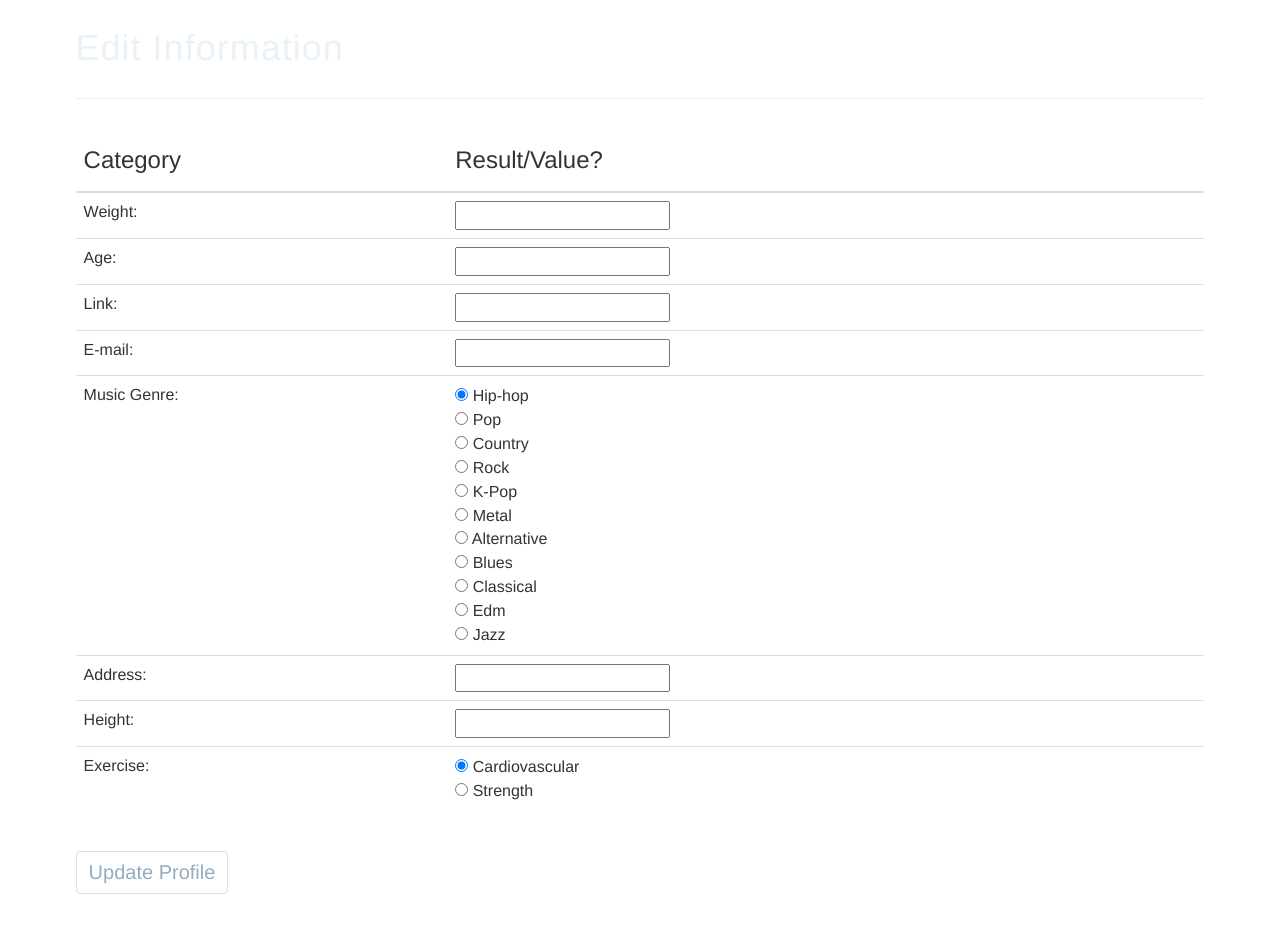
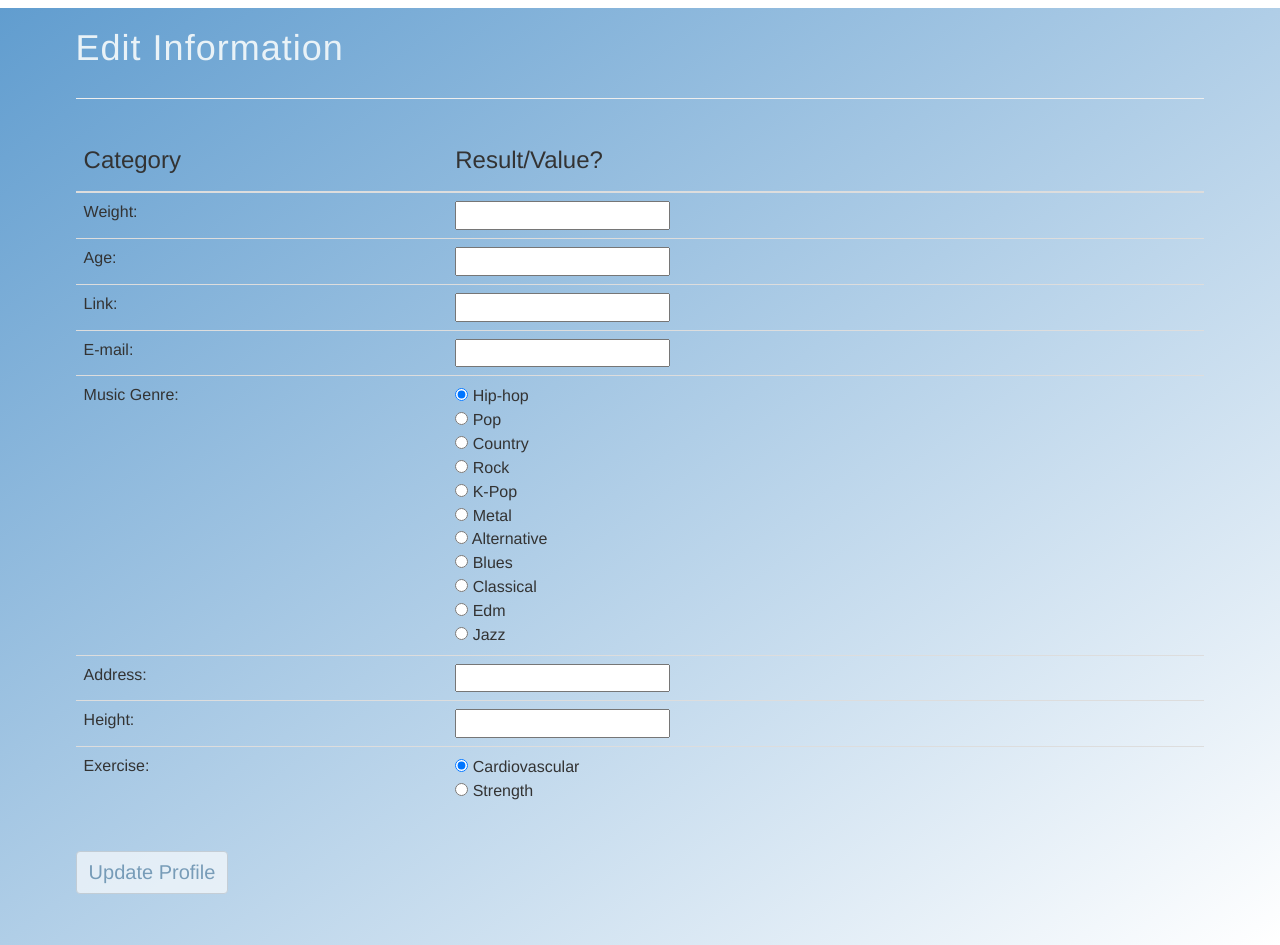
Before and after one commit to yuyangz/Limerence, a Python web app: template templates/edit_profile.html in a window 1280 px wide. Shown: the part 52-997 px from the top of the page. Run offline with Jinja, Linux system fonts and the light colour scheme; the template is opened without the code that fills it, so the values that code supplies are empty; some libraries are stand-ins or nearby versions.

Commit message:
Something with gradiant

```diff
--- a/static/user.css
+++ b/static/user.css
@@ -29,7 +29,7 @@ div.slide-left h1 {
 }
 
 
-grad1 {
+#grad1 {
     background: #619DCF; /* For browsers that do not support gradients */
     background: linear-gradient(to bottom right, #619DCF, white); /* Standard syntax (must be last) */
 }
```
